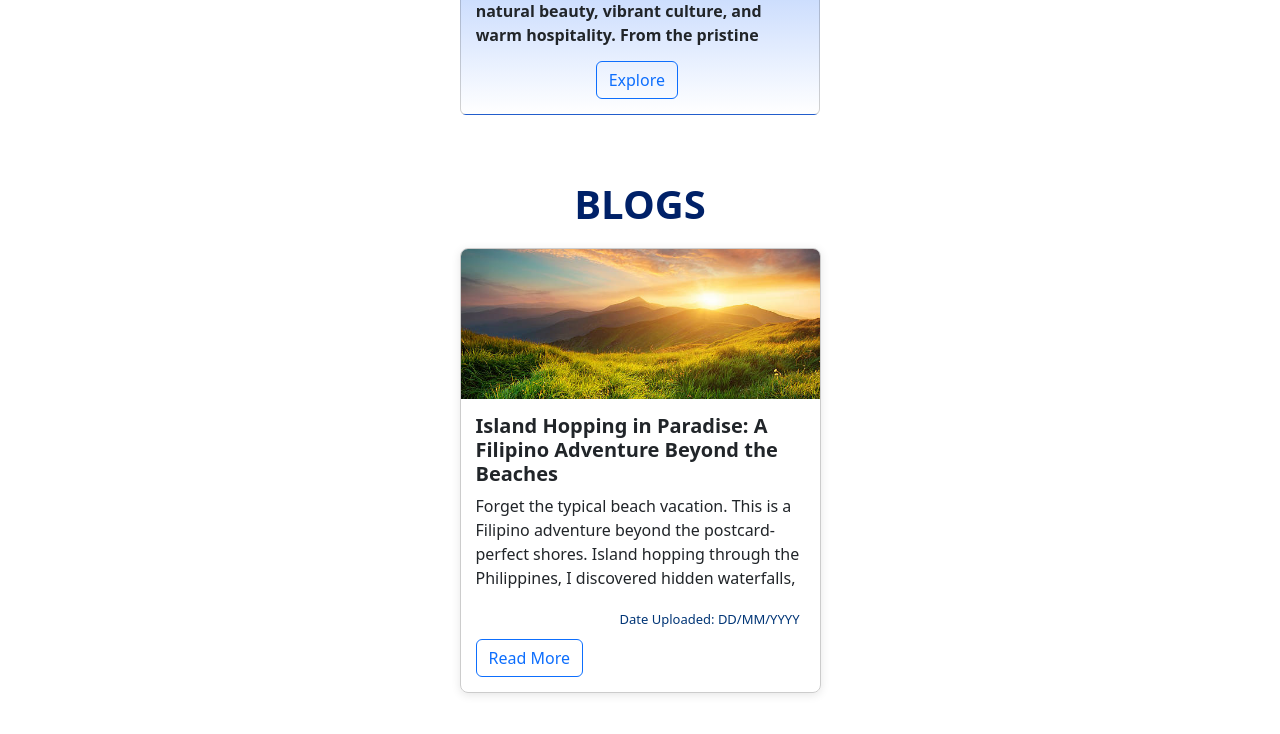
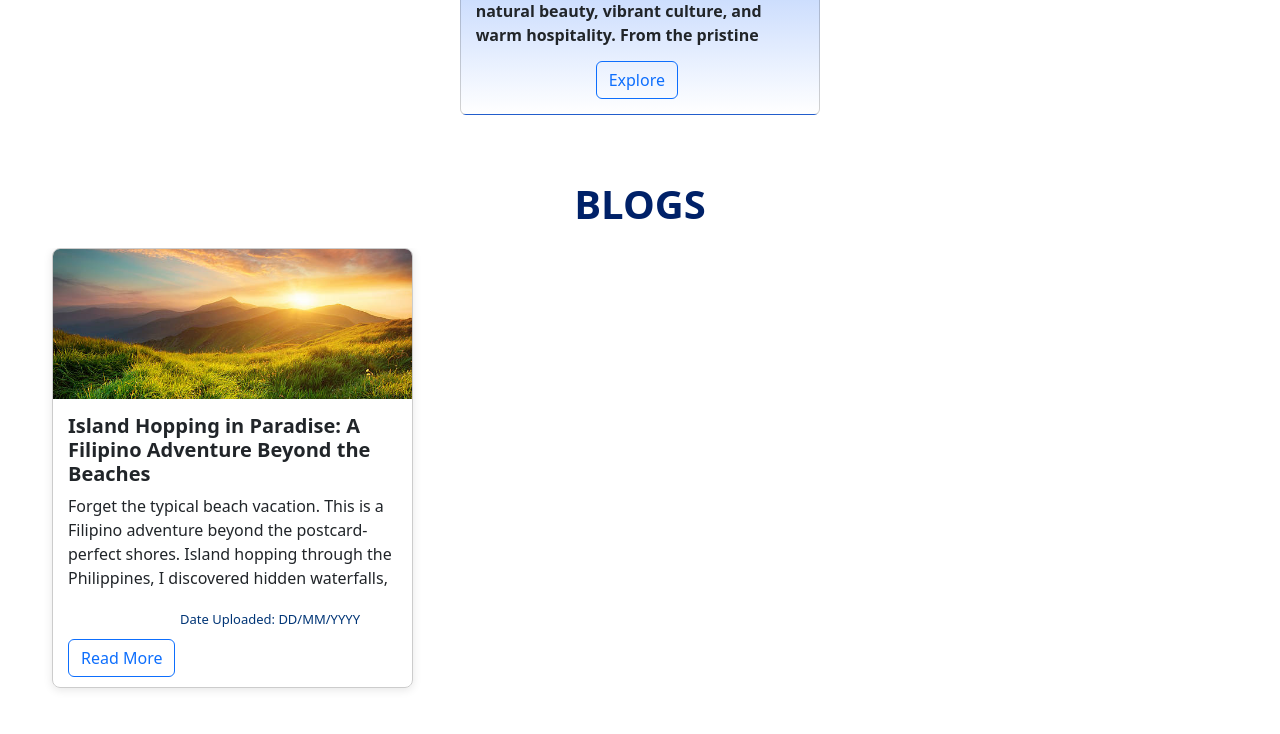
Before and after one commit to FrancisAdrianIdul33/ProjectElective, a plain HTML site: page index.html in a window 1280 px wide. Shown: the part 1163-1897 px from the top of the page. Before the commit the page ends 1876 px from the top, so only its background shows below. Drawn offline with nearby package versions, Linux system fonts and the light colour scheme.

Commit message:
updating blog site

```diff
--- a/index.html
+++ b/index.html
@@ -155,16 +155,17 @@
                 <img src="./images/thumbnail.jpg" class="card-img-top" alt="Blog Thumbnail">
             </div>
             <div class="card-body">
-
                 <h5 class="fw-bold">Island Hopping in Paradise: A Filipino Adventure Beyond the Beaches</h5>
                 <p style="overflow-y: auto; height: 100px;">Forget the typical beach vacation. This is a Filipino
                     adventure beyond the postcard-perfect shores. Island hopping through the Philippines, I discovered
                     hidden waterfalls, ancient rice terraces, and vibrant coral reefs. This is a journey of exploration,
                     cultural immersion, and breathtaking beauty.</p>
-                    <p style="font-size: small; color: rgb(0, 53, 118); margin-left: 9rem; margin-top: 1rem;">Date Uploaded: DD/MM/YYYY</p>
+                <p style="font-size: small; color: rgb(0, 53, 118); margin-left: 7rem; margin-top: 1rem;">Date Uploaded:
+                    DD/MM/YYYY</p>
                 <a href="#" class="btn btn-outline-primary">Read More</a>
             </div>
         </div>
+
 
 
 </body>
@@ -176,4 +177,4 @@
 
 </body>
 
-</html>
+</html
--- a/style.css
+++ b/style.css
@@ -48,38 +48,53 @@
 
  .blog-des-con {
   display: flex;
-  justify-content: center;
+  justify-content: normal;
   margin: 20px;
+  margin-right: 5rem;
+  width: 100vw; /* Ensures the container takes full width */
+  height: 70vh; /* Fixed height for the container */
+  overflow: hidden; /* Prevents overflow */
+
 }
+
 .blog-card {
   border: 1px solid #ccc;
   border-radius: 8px;
   overflow: hidden;
-  width: 361px;
+  width: 361px; /* Fixed width */
+  height: 440px; /* Fixed height */
   box-shadow: 0 2px 10px rgba(0, 0, 0, 0.1);
+  margin-right: 2rem;
+  margin-left: 2rem;
 }
+
 .img-size {
   width: 100%;
-  height: 150px;
+  height: 150px; /* Fixed height */
   overflow: hidden;
 }
+
 .card-img-top {
   max-width: 100%;
   max-height: 100%;
   object-fit: cover;
 }
+
 .card-body {
   padding: 15px;
 }
+
 .fw-bold {
   font-weight: bold;
   word-wrap: break-word; /* Ensures the title wraps correctly */
   overflow-wrap: break-word; /* Additional support for wrapping */
   max-width: 100%; /* Prevents overflow */
 }
+
 p {
   margin: 0;
 }
+
 .btn {
   margin-top: 10px;
 }
```
